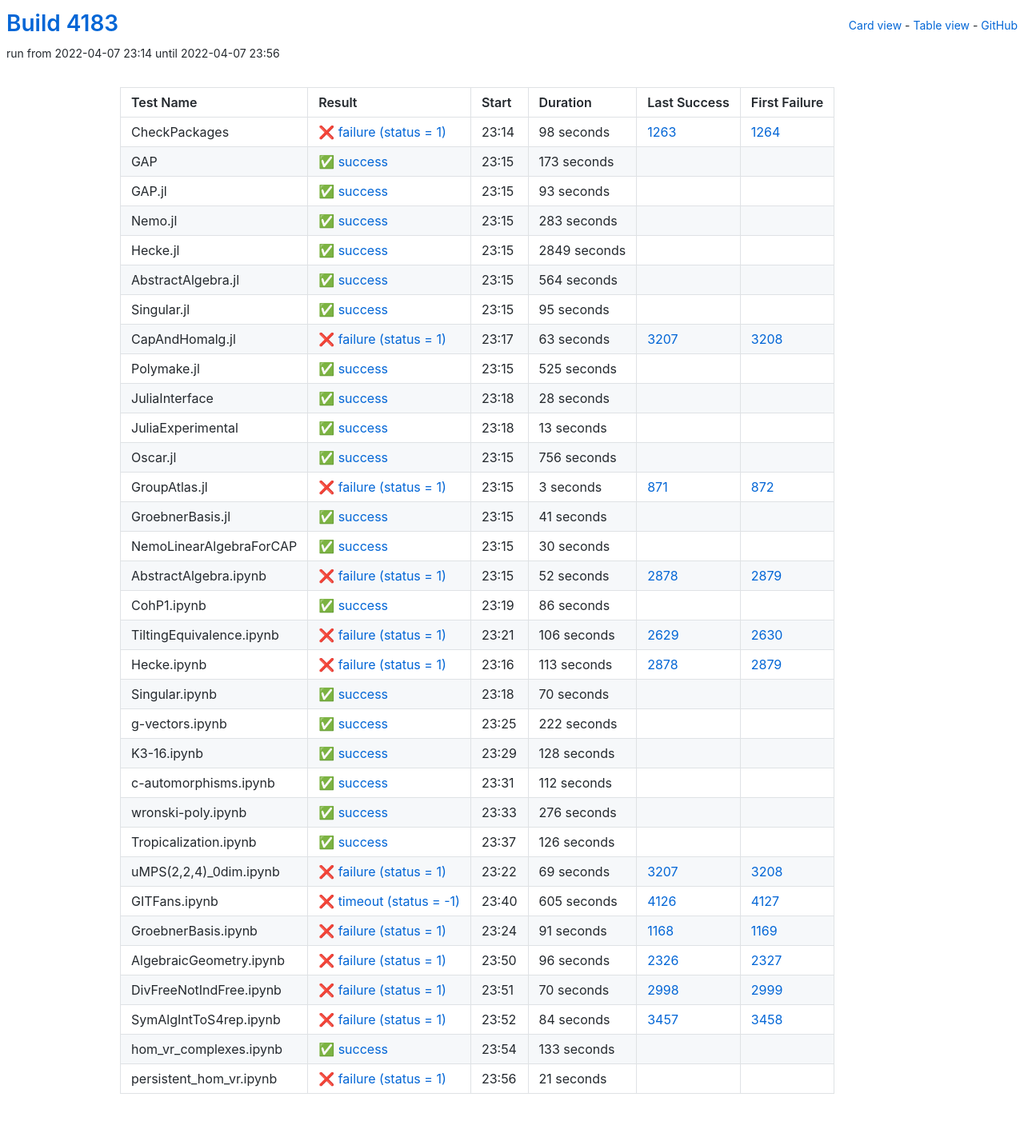
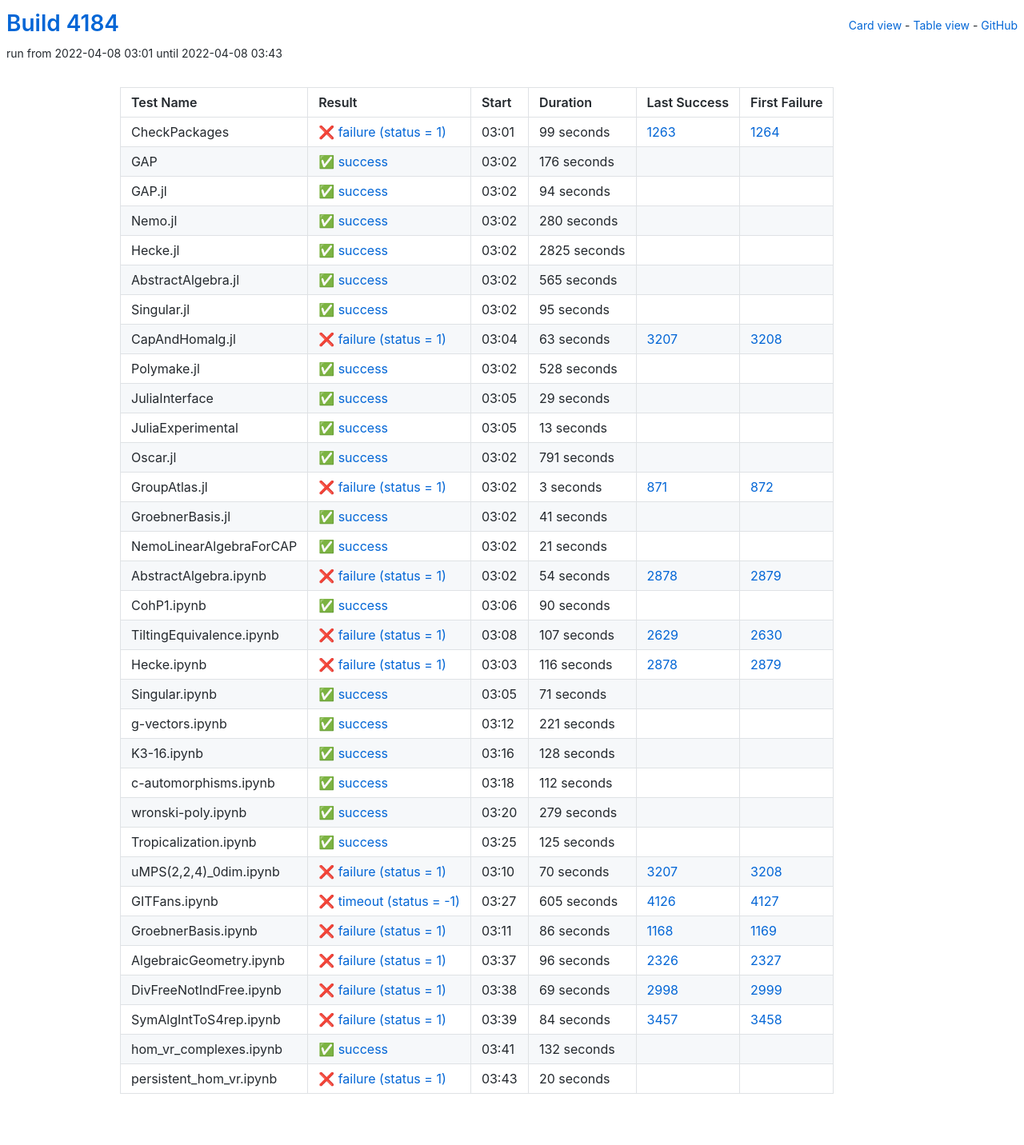
Before and after one commit to oscar-system/oscar-ci-status-stable, a Jekyll site: the page built from table.html, in a window 1280 px wide. Shown: the whole page at 80% size. Built offline with Jekyll 4.4.1, drawn with Linux system fonts in a browser that asks for light colours.

Commit message:
Build #4184

```diff
--- a/_data/ci.yml
+++ b/_data/ci.yml
@@ -1,6 +1,6 @@
 ---
-build: 4183
-build_url: https://oscarci.mathematik.uni-kl.de/job/oscar-stable/4183/
+build: 4184
+build_url: https://oscarci.mathematik.uni-kl.de/job/oscar-stable/4184/
 job: oscar-stable
 organization: oscar-system
 repo: oscar-ci-status-stable
@@ -8,80 +8,80 @@ repourl: https://github.com/oscar-system/oscar-ci-status-stable
 tests:
 - name: CheckPackages
   id: checkpackages
-  log: https://oscarci.mathematik.uni-kl.de/job/oscar-stable/4183/artifact/logs/build-4183/CheckPackages.log
-  start: 2022-04-07 23:14
+  log: https://oscarci.mathematik.uni-kl.de/job/oscar-stable/4184/artifact/logs/build-4184/CheckPackages.log
+  start: 2022-04-08 03:01
   success: false
   exitcode: 1
   status: failure
-  duration: 98
+  duration: 99
   last_success: 1263
   last_success_url: https://oscarci.mathematik.uni-kl.de/job/oscar-stable/1263/
   first_failure: 1264
   first_failure_url: https://oscarci.mathematik.uni-kl.de/job/oscar-stable/1264/
 - name: GAP
   id: gap
-  log: https://oscarci.mathematik.uni-kl.de/job/oscar-stable/4183/artifact/logs/build-4183/GAP.log
-  start: 2022-04-07 23:15
+  log: https://oscarci.mathematik.uni-kl.de/job/oscar-stable/4184/artifact/logs/build-4184/GAP.log
+  start: 2022-04-08 03:02
   success: true
   exitcode: 0
   status: success
-  duration: 173
+  duration: 176
   last_success: false
   last_success_url:
   first_failure: false
   first_failure_url:
 - name: GAP.jl
   id: gap-jl
-  log: https://oscarci.mathematik.uni-kl.de/job/oscar-stable/4183/artifact/logs/build-4183/GAP.jl.log
-  start: 2022-04-07 23:15
+  log: https://oscarci.mathematik.uni-kl.de/job/oscar-stable/4184/artifact/logs/build-4184/GAP.jl.log
+  start: 2022-04-08 03:02
   success: true
   exitcode: 0
   status: success
-  duration: 93
+  duration: 94
   last_success: false
   last_success_url:
   first_failure: false
   first_failure_url:
 - name: Nemo.jl
   id: nemo-jl
-  log: https://oscarci.mathematik.uni-kl.de/job/oscar-stable/4183/artifact/logs/build-4183/Nemo.jl.log
-  start: 2022-04-07 23:15
+  log: https://oscarci.mathematik.uni-kl.de/job/oscar-stable/4184/artifact/logs/build-4184/Nemo.jl.log
+  start: 2022-04-08 03:02
   success: true
   exitcode: 0
   status: success
-  duration: 283
+  duration: 280
   last_success: false
   last_success_url:
   first_failure: false
   first_failure_url:
 - name: Hecke.jl
   id: hecke-jl
-  log: https://oscarci.mathematik.uni-kl.de/job/oscar-stable/4183/artifact/logs/build-4183/Hecke.jl.log
-  start: 2022-04-07 23:15
+  log: https://oscarci.mathematik.uni-kl.de/job/oscar-stable/4184/artifact/logs/build-4184/Hecke.jl.log
+  start: 2022-04-08 03:02
   success: true
   exitcode: 0
   status: success
-  duration: 2849
+  duration: 2825
   last_success: false
   last_success_url:
   first_failure: false
   first_failure_url:
 - name: AbstractAlgebra.jl
   id: abstractalgebra-jl
-  log: https://oscarci.mathematik.uni-kl.de/job/oscar-stable/4183/artifact/logs/build-4183/AbstractAlgebra.jl.log
-  start: 2022-04-07 23:15
+  log: https://oscarci.mathematik.uni-kl.de/job/oscar-stable/4184/artifact/logs/build-4184/AbstractAlgebra.jl.log
+  start: 2022-04-08 03:02
   success: true
   exitcode: 0
   status: success
-  duration: 564
+  duration: 565
   last_success: false
   last_success_url:
   first_failure: false
   first_failure_url:
 - name: Singular.jl
   id: singular-jl
-  log: https://oscarci.mathematik.uni-kl.de/job/oscar-stable/4183/artifact/logs/build-4183/Singular.jl.log
-  start: 2022-04-07 23:15
+  log: https://oscarci.mathematik.uni-kl.de/job/oscar-stable/4184/artifact/logs/build-4184/Singular.jl.log
+  start: 2022-04-08 03:02
   success: true
   exitcode: 0
   status: success
@@ -92,8 +92,8 @@ tests:
   first_failure_url:
 - name: CapAndHomalg.jl
   id: capandhomalg-jl
-  log: https://oscarci.mathematik.uni-kl.de/job/oscar-stable/4183/artifact/logs/build-4183/CapAndHomalg.jl.log
-  start: 2022-04-07 23:17
+  log: https://oscarci.mathematik.uni-kl.de/job/oscar-stable/4184/artifact/logs/build-4184/CapAndHomalg.jl.log
+  start: 2022-04-08 03:04
   success: false
   exitcode: 1
   status: failure
@@ -104,32 +104,32 @@ tests:
   first_failure_url: https://oscarci.mathematik.uni-kl.de/job/oscar-stable/3208/
 - name: Polymake.jl
   id: polymake-jl
-  log: https://oscarci.mathematik.uni-kl.de/job/oscar-stable/4183/artifact/logs/build-4183/Polymake.jl.log
-  start: 2022-04-07 23:15
+  log: https://oscarci.mathematik.uni-kl.de/job/oscar-stable/4184/artifact/logs/build-4184/Polymake.jl.log
+  start: 2022-04-08 03:02
   success: true
   exitcode: 0
   status: success
-  duration: 525
+  duration: 528
   last_success: false
   last_success_url:
   first_failure: false
   first_failure_url:
 - name: JuliaInterface
   id: juliainterface
-  log: https://oscarci.mathematik.uni-kl.de/job/oscar-stable/4183/artifact/logs/build-4183/JuliaInterface.log
-  start: 2022-04-07 23:18
+  log: https://oscarci.mathematik.uni-kl.de/job/oscar-stable/4184/artifact/logs/build-4184/JuliaInterface.log
+  start: 2022-04-08 03:05
   success: true
   exitcode: 0
   status: success
-  duration: 28
+  duration: 29
   last_success: false
   last_success_url:
   first_failure: false
   first_failure_url:
 - name: JuliaExperimental
   id: juliaexperimental
-  log: https://oscarci.mathematik.uni-kl.de/job/oscar-stable/4183/artifact/logs/build-4183/JuliaExperimental.log
-  start: 2022-04-07 23:18
+  log: https://oscarci.mathematik.uni-kl.de/job/oscar-stable/4184/artifact/logs/build-4184/JuliaExperimental.log
+  start: 2022-04-08 03:05
   success: true
   exitcode: 0
   status: success
@@ -140,20 +140,20 @@ tests:
   first_failure_url:
 - name: Oscar.jl
   id: oscar-jl
-  log: https://oscarci.mathematik.uni-kl.de/job/oscar-stable/4183/artifact/logs/build-4183/Oscar.jl.log
-  start: 2022-04-07 23:15
+  log: https://oscarci.mathematik.uni-kl.de/job/oscar-stable/4184/artifact/logs/build-4184/Oscar.jl.log
+  start: 2022-04-08 03:02
   success: true
   exitcode: 0
   status: success
-  duration: 756
+  duration: 791
   last_success: false
   last_success_url:
   first_failure: false
   first_failure_url:
 - name: GroupAtlas.jl
   id: groupatlas-jl
-  log: https://oscarci.mathematik.uni-kl.de/job/oscar-stable/4183/artifact/logs/build-4183/GroupAtlas.jl.log
-  start: 2022-04-07 23:15
+  log: https://oscarci.mathematik.uni-kl.de/job/oscar-stable/4184/artifact/logs/build-4184/GroupAtlas.jl.log
+  start: 2022-04-08 03:02
   success: false
   exitcode: 1
   status: failure
@@ -164,8 +164,8 @@ tests:
   first_failure_url: https://oscarci.mathematik.uni-kl.de/job/oscar-stable/872/
 - name: GroebnerBasis.jl
   id: groebnerbasis-jl
-  log: https://oscarci.mathematik.uni-kl.de/job/oscar-stable/4183/artifact/logs/build-4183/GroebnerBasis.jl.log
-  start: 2022-04-07 23:15
+  log: https://oscarci.mathematik.uni-kl.de/job/oscar-stable/4184/artifact/logs/build-4184/GroebnerBasis.jl.log
+  start: 2022-04-08 03:02
   success: true
   exitcode: 0
   status: success
@@ -176,92 +176,92 @@ tests:
   first_failure_url:
 - name: NemoLinearAlgebraForCAP
   id: nemolinearalgebraforcap
-  log: https://oscarci.mathematik.uni-kl.de/job/oscar-stable/4183/artifact/logs/build-4183/NemoLinearAlgebraForCAP.log
-  start: 2022-04-07 23:15
+  log: https://oscarci.mathematik.uni-kl.de/job/oscar-stable/4184/artifact/logs/build-4184/NemoLinearAlgebraForCAP.log
+  start: 2022-04-08 03:02
   success: true
   exitcode: 0
   status: success
-  duration: 30
+  duration: 21
   last_success: false
   last_success_url:
   first_failure: false
   first_failure_url:
 - name: AbstractAlgebra.ipynb
   id: abstractalgebra-ipynb
-  log: https://oscarci.mathematik.uni-kl.de/job/oscar-stable/4183/artifact/logs/build-4183/AbstractAlgebra.ipynb.log
-  start: 2022-04-07 23:15
+  log: https://oscarci.mathematik.uni-kl.de/job/oscar-stable/4184/artifact/logs/build-4184/AbstractAlgebra.ipynb.log
+  start: 2022-04-08 03:02
   success: false
   exitcode: 1
   status: failure
-  duration: 52
+  duration: 54
   last_success: 2878
   last_success_url: https://oscarci.mathematik.uni-kl.de/job/oscar-stable/2878/
   first_failure: 2879
   first_failure_url: https://oscarci.mathematik.uni-kl.de/job/oscar-stable/2879/
 - name: CohP1.ipynb
   id: cohp1-ipynb
-  log: https://oscarci.mathematik.uni-kl.de/job/oscar-stable/4183/artifact/logs/build-4183/CohP1.ipynb.log
-  start: 2022-04-07 23:19
+  log: https://oscarci.mathematik.uni-kl.de/job/oscar-stable/4184/artifact/logs/build-4184/CohP1.ipynb.log
+  start: 2022-04-08 03:06
   success: true
   exitcode: 0
   status: success
-  duration: 86
+  duration: 90
   last_success: false
   last_success_url:
   first_failure: false
   first_failure_url:
 - name: TiltingEquivalence.ipynb
   id: tiltingequivalence-ipynb
-  log: https://oscarci.mathematik.uni-kl.de/job/oscar-stable/4183/artifact/logs/build-4183/TiltingEquivalence.ipynb.log
-  start: 2022-04-07 23:21
+  log: https://oscarci.mathematik.uni-kl.de/job/oscar-stable/4184/artifact/logs/build-4184/TiltingEquivalence.ipynb.log
+  start: 2022-04-08 03:08
   success: false
   exitcode: 1
   status: failure
-  duration: 106
+  duration: 107
   last_success: 2629
   last_success_url: https://oscarci.mathematik.uni-kl.de/job/oscar-stable/2629/
   first_failure: 2630
   first_failure_url: https://oscarci.mathematik.uni-kl.de/job/oscar-stable/2630/
 - name: Hecke.ipynb
   id: hecke-ipynb
-  log: https://oscarci.mathematik.uni-kl.de/job/oscar-stable/4183/artifact/logs/build-4183/Hecke.ipynb.log
-  start: 2022-04-07 23:16
+  log: https://oscarci.mathematik.uni-kl.de/job/oscar-stable/4184/artifact/logs/build-4184/Hecke.ipynb.log
+  start: 2022-04-08 03:03
   success: false
   exitcode: 1
   status: failure
-  duration: 113
+  duration: 116
   last_success: 2878
   last_success_url: https://oscarci.mathematik.uni-kl.de/job/oscar-stable/2878/
   first_failure: 2879
   first_failure_url: https://oscarci.mathematik.uni-kl.de/job/oscar-stable/2879/
 - name: Singular.ipynb
   id: singular-ipynb
-  log: https://oscarci.mathematik.uni-kl.de/job/oscar-stable/4183/artifact/logs/build-4183/Singular.ipynb.log
-  start: 2022-04-07 23:18
+  log: https://oscarci.mathematik.uni-kl.de/job/oscar-stable/4184/artifact/logs/build-4184/Singular.ipynb.log
+  start: 2022-04-08 03:05
   success: true
   exitcode: 0
   status: success
-  duration: 70
+  duration: 71
   last_success: false
   last_success_url:
   first_failure: false
   first_failure_url:
 - name: g-vectors.ipynb
   id: g-vectors-ipynb
-  log: https://oscarci.mathematik.uni-kl.de/job/oscar-stable/4183/artifact/logs/build-4183/g-vectors.ipynb.log
-  start: 2022-04-07 23:25
+  log: https://oscarci.mathematik.uni-kl.de/job/oscar-stable/4184/artifact/logs/build-4184/g-vectors.ipynb.log
+  start: 2022-04-08 03:12
   success: true
   exitcode: 0
   status: success
-  duration: 222
+  duration: 221
   last_success: false
   last_success_url:
   first_failure: false
   first_failure_url:
 - name: K3-16.ipynb
   id: k3-16-ipynb
-  log: https://oscarci.mathematik.uni-kl.de/job/oscar-stable/4183/artifact/logs/build-4183/K3-16.ipynb.log
-  start: 2022-04-07 23:29
+  log: https://oscarci.mathematik.uni-kl.de/job/oscar-stable/4184/artifact/logs/build-4184/K3-16.ipynb.log
+  start: 2022-04-08 03:16
   success: true
   exitcode: 0
   status: success
@@ -272,8 +272,8 @@ tests:
   first_failure_url:
 - name: c-automorphisms.ipynb
   id: c-automorphisms-ipynb
-  log: https://oscarci.mathematik.uni-kl.de/job/oscar-stable/4183/artifact/logs/build-4183/c-automorphisms.ipynb.log
-  start: 2022-04-07 23:31
+  log: https://oscarci.mathematik.uni-kl.de/job/oscar-stable/4184/artifact/logs/build-4184/c-automorphisms.ipynb.log
+  start: 2022-04-08 03:18
   success: true
   exitcode: 0
   status: success
@@ -284,44 +284,44 @@ tests:
   first_failure_url:
 - name: wronski-poly.ipynb
   id: wronski-poly-ipynb
-  log: https://oscarci.mathematik.uni-kl.de/job/oscar-stable/4183/artifact/logs/build-4183/wronski-poly.ipynb.log
-  start: 2022-04-07 23:33
+  log: https://oscarci.mathematik.uni-kl.de/job/oscar-stable/4184/artifact/logs/build-4184/wronski-poly.ipynb.log
+  start: 2022-04-08 03:20
   success: true
   exitcode: 0
   status: success
-  duration: 276
+  duration: 279
   last_success: false
   last_success_url:
   first_failure: false
   first_failure_url:
 - name: Tropicalization.ipynb
   id: tropicalization-ipynb
-  log: https://oscarci.mathematik.uni-kl.de/job/oscar-stable/4183/artifact/logs/build-4183/Tropicalization.ipynb.log
-  start: 2022-04-07 23:37
+  log: https://oscarci.mathematik.uni-kl.de/job/oscar-stable/4184/artifact/logs/build-4184/Tropicalization.ipynb.log
+  start: 2022-04-08 03:25
   success: true
   exitcode: 0
   status: success
-  duration: 126
+  duration: 125
   last_success: false
   last_success_url:
   first_failure: false
   first_failure_url:
 - name: uMPS(2,2,4)_0dim.ipynb
   id: umps-2-2-4-0dim-ipynb
-  log: https://oscarci.mathematik.uni-kl.de/job/oscar-stable/4183/artifact/logs/build-4183/uMPS-2-2-4-_0dim.ipynb.log
-  start: 2022-04-07 23:22
+  log: https://oscarci.mathematik.uni-kl.de/job/oscar-stable/4184/artifact/logs/build-4184/uMPS-2-2-4-_0dim.ipynb.log
+  start: 2022-04-08 03:10
   success: false
   exitcode: 1
   status: failure
-  duration: 69
+  duration: 70
   last_success: 3207
   last_success_url: https://oscarci.mathematik.uni-kl.de/job/oscar-stable/3207/
   first_failure: 3208
   first_failure_url: https://oscarci.mathematik.uni-kl.de/job/oscar-stable/3208/
 - name: GITFans.ipynb
   id: gitfans-ipynb
-  log: https://oscarci.mathematik.uni-kl.de/job/oscar-stable/4183/artifact/logs/build-4183/GITFans.ipynb.log
-  start: 2022-04-07 23:40
+  log: https://oscarci.mathematik.uni-kl.de/job/oscar-stable/4184/artifact/logs/build-4184/GITFans.ipynb.log
+  start: 2022-04-08 03:27
   success: false
   exitcode: -1
   status: timeout
@@ -332,20 +332,20 @@ tests:
   first_failure_url: https://oscarci.mathematik.uni-kl.de/job/oscar-stable/4127/
 - name: GroebnerBasis.ipynb
   id: groebnerbasis-ipynb
-  log: https://oscarci.mathematik.uni-kl.de/job/oscar-stable/4183/artifact/logs/build-4183/GroebnerBasis.ipynb.log
-  start: 2022-04-07 23:24
+  log: https://oscarci.mathematik.uni-kl.de/job/oscar-stable/4184/artifact/logs/build-4184/GroebnerBasis.ipynb.log
+  start: 2022-04-08 03:11
   success: false
   exitcode: 1
   status: failure
-  duration: 91
+  duration: 86
   last_success: 1168
   last_success_url: https://oscarci.mathematik.uni-kl.de/job/oscar-stable/1168/
   first_failure: 1169
   first_failure_url: https://oscarci.mathematik.uni-kl.de/job/oscar-stable/1169/
 - name: AlgebraicGeometry.ipynb
   id: algebraicgeometry-ipynb
-  log: https://oscarci.mathematik.uni-kl.de/job/oscar-stable/4183/artifact/logs/build-4183/AlgebraicGeometry.ipynb.log
-  start: 2022-04-07 23:50
+  log: https://oscarci.mathematik.uni-kl.de/job/oscar-stable/4184/artifact/logs/build-4184/AlgebraicGeometry.ipynb.log
+  start: 2022-04-08 03:37
   success: false
   exitcode: 1
   status: failure
@@ -356,20 +356,20 @@ tests:
   first_failure_url: https://oscarci.mathematik.uni-kl.de/job/oscar-stable/2327/
 - name: DivFreeNotIndFree.ipynb
   id: divfreenotindfree-ipynb
-  log: https://oscarci.mathematik.uni-kl.de/job/oscar-stable/4183/artifact/logs/build-4183/DivFreeNotIndFree.ipynb.log
-  start: 2022-04-07 23:51
+  log: https://oscarci.mathematik.uni-kl.de/job/oscar-stable/4184/artifact/logs/build-4184/DivFreeNotIndFree.ipynb.log
+  start: 2022-04-08 03:38
   success: false
   exitcode: 1
   status: failure
-  duration: 70
+  duration: 69
   last_success: 2998
   last_success_url: https://oscarci.mathematik.uni-kl.de/job/oscar-stable/2998/
   first_failure: 2999
   first_failure_url: https://oscarci.mathematik.uni-kl.de/job/oscar-stable/2999/
 - name: SymAlgIntToS4rep.ipynb
   id: symalginttos4rep-ipynb
-  log: https://oscarci.mathematik.uni-kl.de/job/oscar-stable/4183/artifact/logs/build-4183/SymAlgIntToS4rep.ipynb.log
-  start: 2022-04-07 23:52
+  log: https://oscarci.mathematik.uni-kl.de/job/oscar-stable/4184/artifact/logs/build-4184/SymAlgIntToS4rep.ipynb.log
+  start: 2022-04-08 03:39
   success: false
   exitcode: 1
   status: failure
@@ -380,24 +380,24 @@ tests:
   first_failure_url: https://oscarci.mathematik.uni-kl.de/job/oscar-stable/3458/
 - name: hom_vr_complexes.ipynb
   id: hom-vr-complexes-ipynb
-  log: https://oscarci.mathematik.uni-kl.de/job/oscar-stable/4183/artifact/logs/build-4183/hom_vr_complexes.ipynb.log
-  start: 2022-04-07 23:54
+  log: https://oscarci.mathematik.uni-kl.de/job/oscar-stable/4184/artifact/logs/build-4184/hom_vr_complexes.ipynb.log
+  start: 2022-04-08 03:41
   success: true
   exitcode: 0
   status: success
-  duration: 133
+  duration: 132
   last_success: false
   last_success_url:
   first_failure: false
   first_failure_url:
 - name: persistent_hom_vr.ipynb
   id: persistent-hom-vr-ipynb
-  log: https://oscarci.mathematik.uni-kl.de/job/oscar-stable/4183/artifact/logs/build-4183/persistent_hom_vr.ipynb.log
-  start: 2022-04-07 23:56
+  log: https://oscarci.mathematik.uni-kl.de/job/oscar-stable/4184/artifact/logs/build-4184/persistent_hom_vr.ipynb.log
+  start: 2022-04-08 03:43
   success: false
   exitcode: 1
   status: failure
-  duration: 21
+  duration: 20
   last_success: false
   last_success_url:
   first_failure: false
```
Also changed, not shown: README.md.
